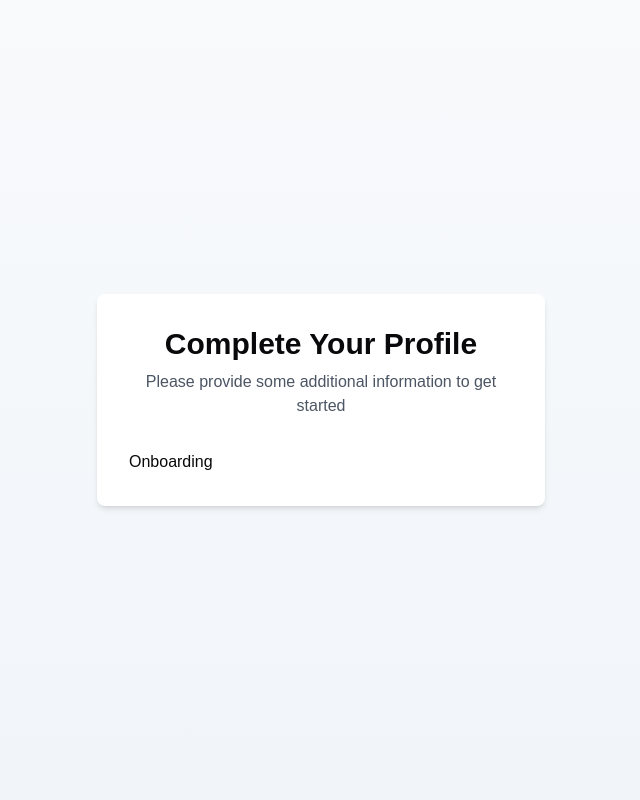
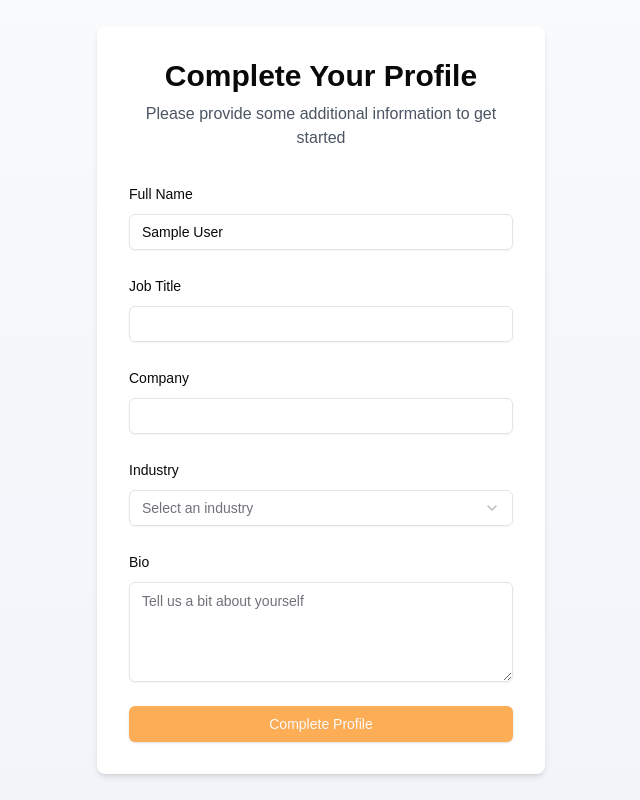
Before and after one commit to FlatBushZombies/scrabble, a Next.js app: page /onboarding in a window 1280 px wide. Shown: the top 800 px of the page, without its empty margins (319-959 px from the left). Built offline with nearby package versions, Linux system fonts and the light colour scheme; no server answers; sample sign-in values are in the browser's storage.

Commit message:
onboarding fixes

```diff
--- a/components/Onboarding.tsx
+++ b/components/Onboarding.tsx
@@ -1,9 +1,162 @@
-import React from 'react'
+"use client"
 
-const Onboarding = () => {
+import { useState } from "react"
+import { useRouter } from "next/navigation"
+import { useForm, Controller } from "react-hook-form"
+import { useUser } from "@clerk/nextjs"
+import { useToast } from "@/hooks/use-toast"
+import { Button } from "@/components/ui/button"
+import { Input } from "@/components/ui/input"
+import { Label } from "@/components/ui/label"
+import { Textarea } from "@/components/ui/textarea"
+import { Select, SelectContent, SelectItem, SelectTrigger, SelectValue } from "@/components/ui/select"
+
+type FormData = {
+  fullName: string
+  jobTitle: string
+  company: string
+  industry: string
+  bio: string
+}
+
+export default function OnboardingForm() {
+  const { user, isLoaded } = useUser()
+  const router = useRouter()
+  const { toast } = useToast()
+  const [isSubmitting, setIsSubmitting] = useState(false)
+
+  const {
+    register,
+    handleSubmit,
+    control,
+    formState: { errors },
+  } = useForm<FormData>({
+    defaultValues: {
+      fullName: user?.fullName || "",
+      jobTitle: "",
+      company: "",
+      industry: "",
+      bio: "",
+    },
+  })
+
+  const onSubmit = async (data: FormData) => {
+    if (!isLoaded || !user) {
+      toast({
+        title: "User not loaded",
+        variant: "destructive",
+      })
+      return
+    }
+
+    try {
+      setIsSubmitting(true)
+
+      // Update basic user info
+      await user.update({
+        firstName: data.fullName.split(" ")[0],
+        lastName: data.fullName.split(" ").slice(1).join(" ") || " ", // Ensure at least one space
+      })
+
+      // Update public metadata
+      await user.update({
+        unsafeMetadata: {
+          ...user.unsafeMetadata,
+          onboardingComplete: true,
+          jobTitle: data.jobTitle,
+          company: data.company,
+          industry: data.industry,
+          bio: data.bio,
+        },
+      })
+
+      toast({
+        title: "Profile updated successfully",
+      })
+
+      router.push("/dashboard")
+    } catch (error) {
+      console.error("Error updating profile:", error)
+      toast({
+        title: "Error updating profile",
+        description: error instanceof Error ? error.message : "An unknown error occurred",
+        variant: "destructive",
+      })
+    } finally {
+      setIsSubmitting(false)
+    }
+  }
+
+  if (!isLoaded) {
+    return <div>Loading...</div>
+  }
+
   return (
-    <div>Onboarding</div>
+    <form onSubmit={handleSubmit(onSubmit)} className="space-y-6">
+      <div className="space-y-2">
+        <Label htmlFor="fullName">Full Name</Label>
+        <Input
+          id="fullName"
+          {...register("fullName", { required: "Full name is required" })}
+        />
+        {errors.fullName && <p className="text-sm text-red-500">{errors.fullName.message}</p>}
+      </div>
+
+      <div className="space-y-2">
+        <Label htmlFor="jobTitle">Job Title</Label>
+        <Input
+          id="jobTitle"
+          {...register("jobTitle", { required: "Job title is required" })}
+        />
+        {errors.jobTitle && <p className="text-sm text-red-500">{errors.jobTitle.message}</p>}
+      </div>
+
+      <div className="space-y-2">
+        <Label htmlFor="company">Company</Label>
+        <Input
+          id="company"
+          {...register("company", { required: "Company is required" })}
+        />
+        {errors.company && <p className="text-sm text-red-500">{errors.company.message}</p>}
+      </div>
+
+      <div className="space-y-2">
+        <Label htmlFor="industry">Industry</Label>
+        <Controller
+          name="industry"
+          control={control}
+          rules={{ required: "Industry is required" }}
+          render={({ field }) => (
+            <Select onValueChange={field.onChange} value={field.value}>
+              <SelectTrigger>
+                <SelectValue placeholder="Select an industry" />
+              </SelectTrigger>
+              <SelectContent>
+                <SelectItem value="technology">Technology</SelectItem>
+                <SelectItem value="healthcare">Healthcare</SelectItem>
+                <SelectItem value="finance">Finance</SelectItem>
+                <SelectItem value="education">Education</SelectItem>
+                <SelectItem value="other">Other</SelectItem>
+              </SelectContent>
+            </Select>
+          )}
+        />
+        {errors.industry && <p className="text-sm text-red-500">{errors.industry.message}</p>}
+      </div>
+
+      <div className="space-y-2">
+        <Label htmlFor="bio">Bio</Label>
+        <Textarea
+          id="bio"
+          {...register("bio")}
+          placeholder="Tell us a bit about yourself"
+          className="min-h-[100px]"
+        />
+      </div>
+
+      <Button type="submit" className="w-full" disabled={isSubmitting}>
+        {isSubmitting ? "Saving..." : "Complete Profile"}
+      </Button>
+    </form>
   )
 }
-
-export default Onboarding
--- a/package.json
+++ b/package.json
@@ -20,7 +20,7 @@
     "@radix-ui/react-separator": "^1.1.3",
     "@radix-ui/react-slot": "^1.2.0",
     "@radix-ui/react-tabs": "^1.1.4",
-    "@radix-ui/react-toast": "^1.2.10",
+    "@radix-ui/react-toast": "^1.2.11",
     "@radix-ui/react-tooltip": "^1.2.0",
     "class-variance-authority": "^0.7.1",
     "clsx": "^2.1.1",
```
Also changed, not shown: 1 other file (tests, documents, lock files or other folders).
